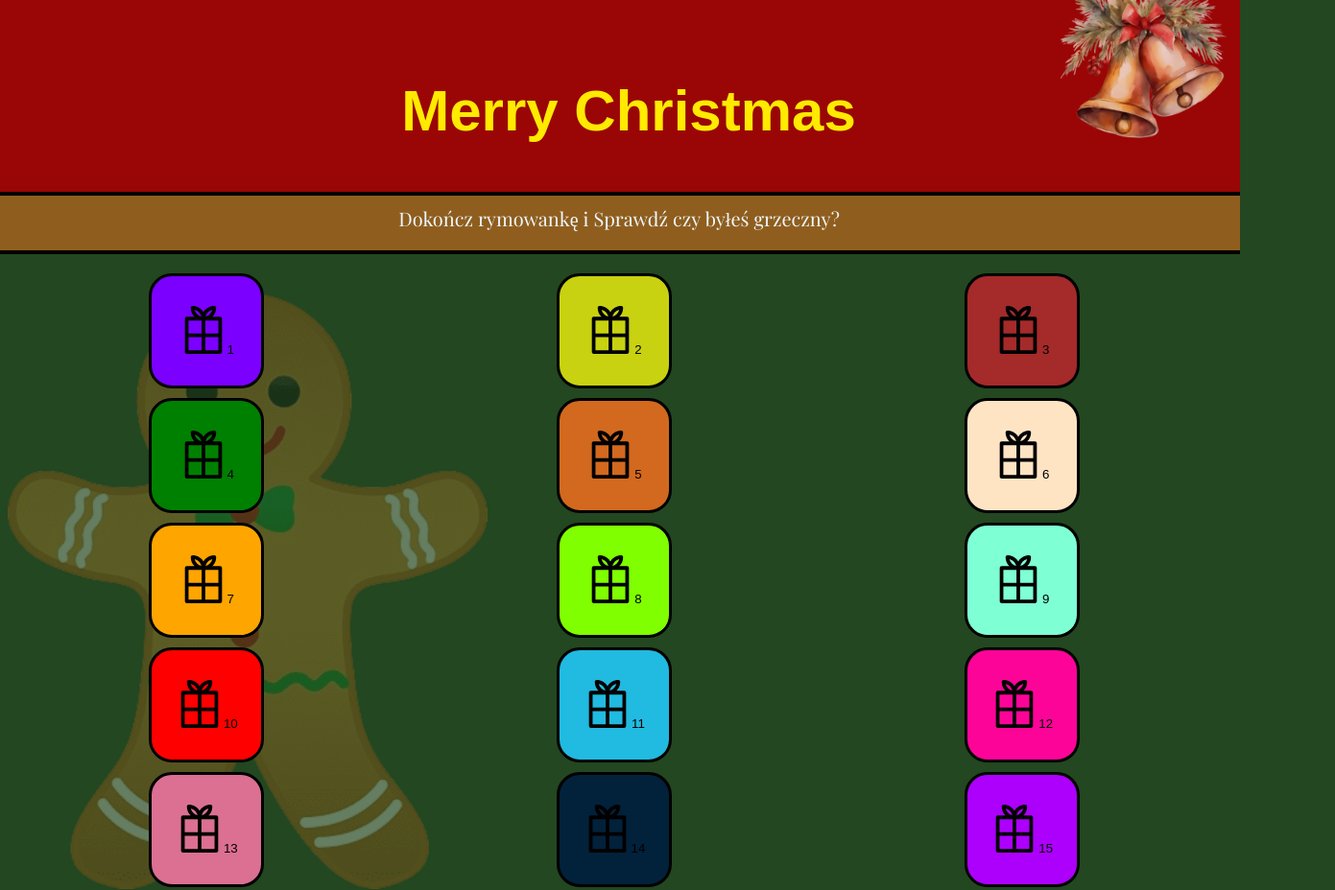
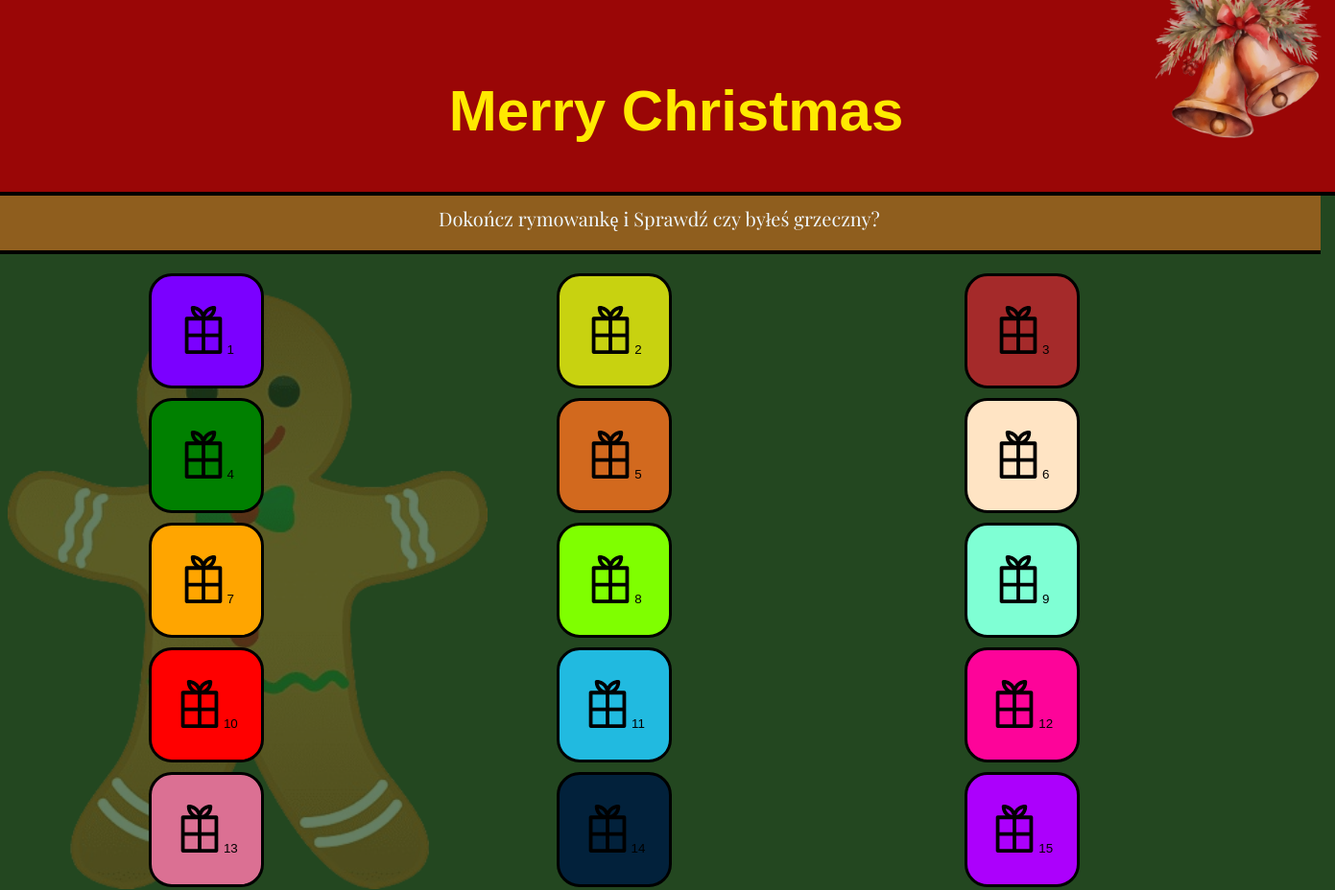
Before and after one commit to Sziroky/SantaBaby, a plain HTML site: page index.html in a window 1280 px wide. Shown: the top 928 px of the page at 96% size, 1391 px wide, since content can reach past the window. Drawn offline with nearby package versions, Linux system fonts and the light colour scheme; a web font is replaced by a local one.

Commit message:
Update style.css

```diff
--- a/style.css
+++ b/style.css
@@ -20,6 +20,7 @@ h1{
     background-color: rgb(143, 94, 30);
     margin-left: -10px ;
     margin-right: -20px ;
+    width: 109%;
 }
 
 .bells{
@@ -38,7 +39,7 @@ h1{
     background-color: rgb(154, 6, 6);
     position: relative;
     height: 200px;
-    width: auto;
+    width: 111%;
     padding-top: 0px;
     margin-top: -18px;
     margin-left: -20px;
```
